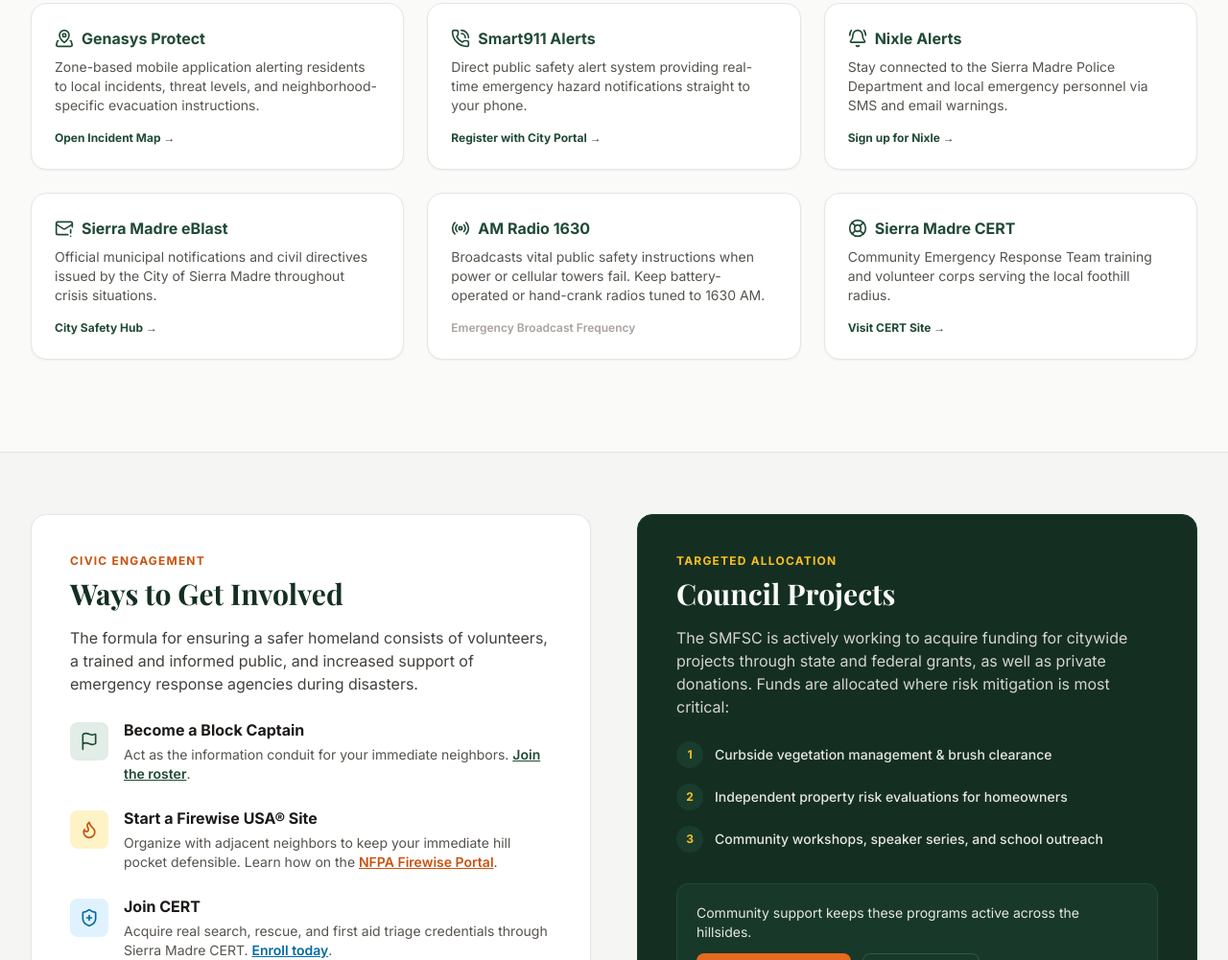
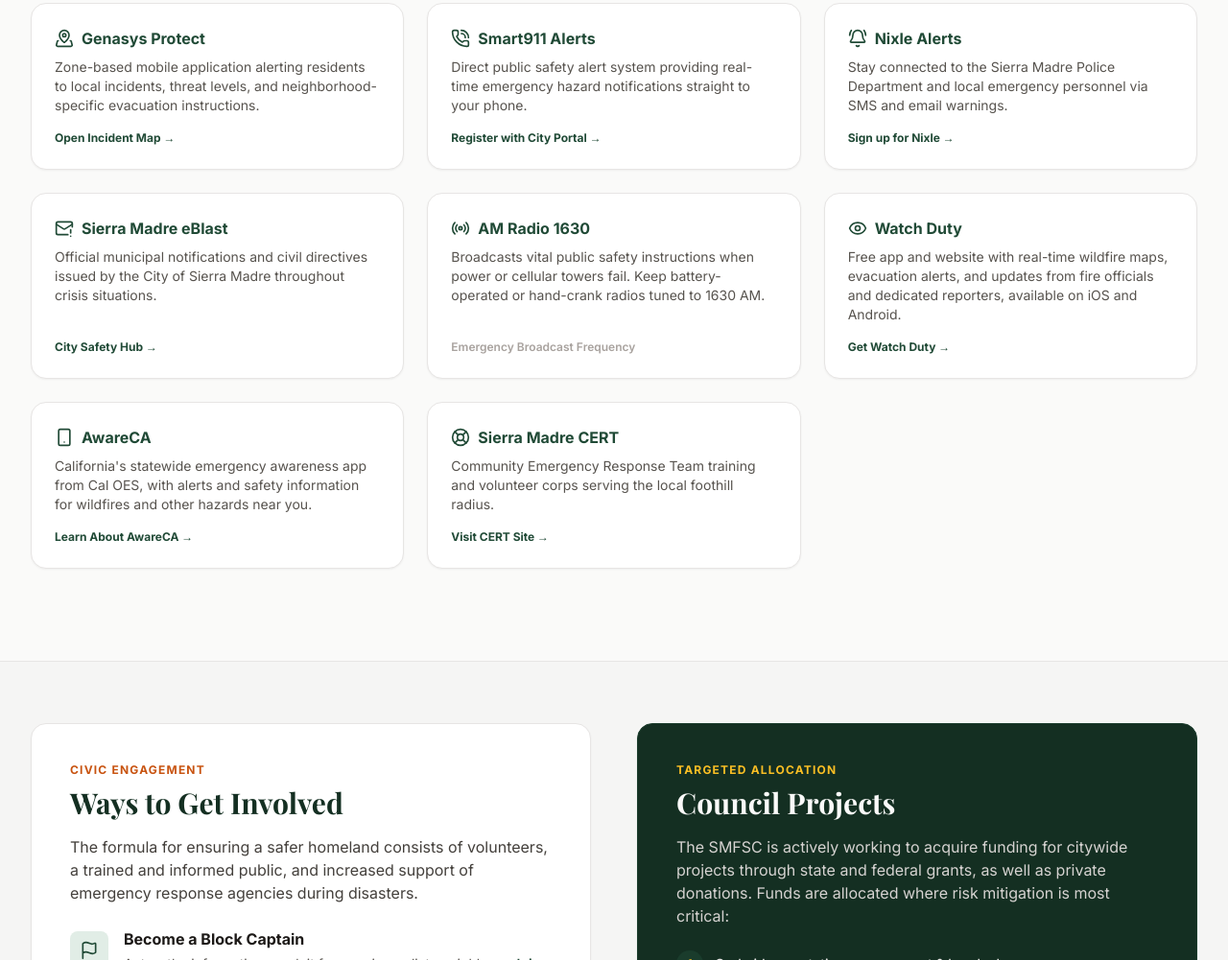
Before and after one commit to grrabideau/smfsc, a plain HTML site: page index.html in a window 1280 px wide. Shown: the part 7628-8629 px from the top of the page at 96% size. Drawn offline with nearby package versions, Linux system fonts and the light colour scheme.

Commit message:
Add Watch Duty and AwareCA to Get Notified section

```diff
--- a/index.html
+++ b/index.html
@@ -670,6 +670,38 @@
         <span class="text-xs font-semibold text-stone-400">Emergency Broadcast Frequency</span>
       </div>
 
+      <!-- Watch Duty -->
+      <div class="bg-white p-6 rounded-2xl border border-stone-200 shadow-sm hover:shadow transition flex flex-col justify-between">
+        <div>
+          <div class="flex items-center gap-2 text-forest-700 font-bold mb-2">
+            <i data-lucide="eye" class="w-5 h-5"></i>
+            <h4>Watch Duty</h4>
+          </div>
+          <p class="text-stone-600 text-xs sm:text-sm leading-relaxed mb-4">
+            Free app and website with real-time wildfire maps, evacuation alerts, and updates from fire officials and dedicated reporters, available on iOS and Android.
+          </p>
+        </div>
+        <a href="https://www.watchduty.org/" target="_blank" rel="noopener" class="text-xs font-bold text-forest-700 hover:text-forest-900 inline-flex items-center gap-1">
+          Get Watch Duty &rarr;
+        </a>
+      </div>
+
+      <!-- AwareCA -->
+      <div class="bg-white p-6 rounded-2xl border border-stone-200 shadow-sm hover:shadow transition flex flex-col justify-between">
+        <div>
+          <div class="flex items-center gap-2 text-forest-700 font-bold mb-2">
+            <i data-lucide="smartphone" class="w-5 h-5"></i>
+            <h4>AwareCA</h4>
+          </div>
+          <p class="text-stone-600 text-xs sm:text-sm leading-relaxed mb-4">
+            California's statewide emergency awareness app from Cal OES, with alerts and safety information for wildfires and other hazards near you.
+          </p>
+        </div>
+        <a href="https://www.caloes.ca.gov/awareca/" target="_blank" rel="noopener" class="text-xs font-bold text-forest-700 hover:text-forest-900 inline-flex items-center gap-1">
+          Learn About AwareCA &rarr;
+        </a>
+      </div>
+
       <!-- Sierra Madre CERT -->
       <div class="bg-white p-6 rounded-2xl border border-stone-200 shadow-sm hover:shadow transition flex flex-col justify-between">
         <div>
```
